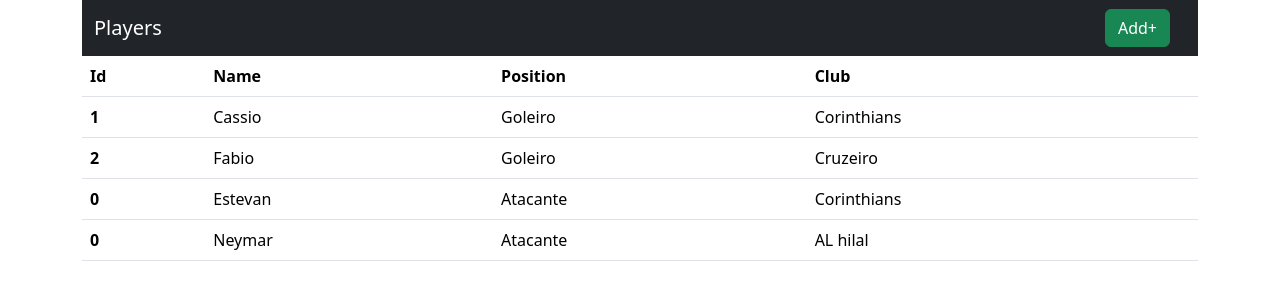
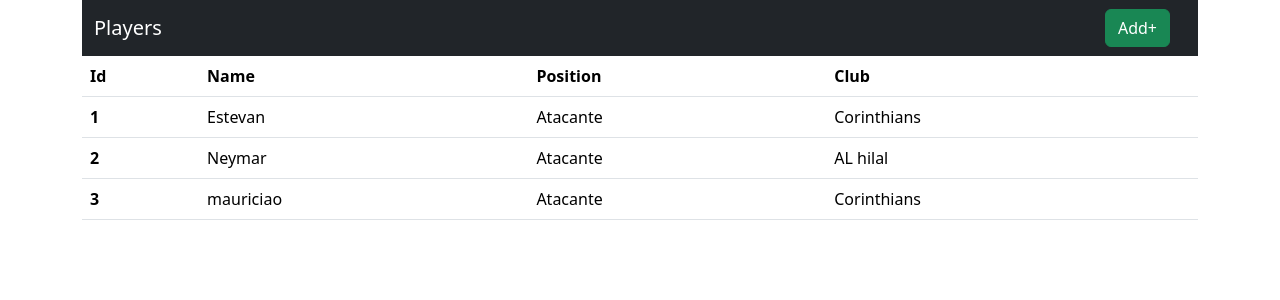
Before and after one commit to estevansk8/Angular-CRUD, an Angular app: page /player/home in a window 1280 px wide. Shown: the top 300 px of the page. Built offline with nearby package versions, Linux system fonts and the light colour scheme; data requests are answered from the project's data file.

Commit message:
:bug: fix: showing correctly the IDs

```diff
--- a/db.json
+++ b/db.json
@@ -1,28 +1,22 @@
 {
   "players": [
     {
-      "id": "1",
-      "name": "Cassio",
-      "club": "Corinthians",
-      "position": "Goleiro"
-    },
-    {
-      "id": "2",
-      "name": "Fabio",
-      "club": "Cruzeiro",
-      "position": "Goleiro"
-    },
-    {
-      "id": 0,
+      "id": 1,
       "name": "Estevan",
       "position": " Atacante",
       "club": "Corinthians"
     },
     {
-      "id": 0,
+      "id": 2,
       "name": "Neymar",
       "position": " Atacante",
       "club": "AL hilal"
+    },
+    {
+      "id": 3,
+      "name": "mauriciao",
+      "position": " Atacante",
+      "club": "Corinthians"
     }
   ]
 }
--- a/src/app/player/create/create.component.ts
+++ b/src/app/player/create/create.component.ts
@@ -17,14 +17,23 @@ export class CreateComponent {
     club: ""
   }
 
-  create(){
-    this.playerService.create(this.formdata).subscribe({
-      next:(data)=> {
-        this.router.navigate(["player/home"])
+  create() {
+    this.playerService.getAll().subscribe({
+      next: (players) => {
+        const maxId = players.length > 0 ? Math.max(...players.map(p => p.id)) : 0;
+        this.formdata.id = maxId + 1;
+        this.playerService.create(this.formdata).subscribe({
+          next: (data) => {
+            this.router.navigate(["player/home"]);
+          },
+          error: (err) => {
+            console.log(err);
+          }
+        });
       },
       error: (err) => {
-        console.log(err)
+        console.log(err);
       }
-    })
+    });
   }
 }
--- a/src/app/player/player.service.ts
+++ b/src/app/player/player.service.ts
@@ -6,6 +6,8 @@ import { Player } from './player';
   providedIn: 'root'
 })
 export class PlayerService {
+
+
 
   constructor( private httpClient: HttpClient) { }
 
```
Also changed, not shown: src/app/player/player.ts (line endings or trailing spaces).
